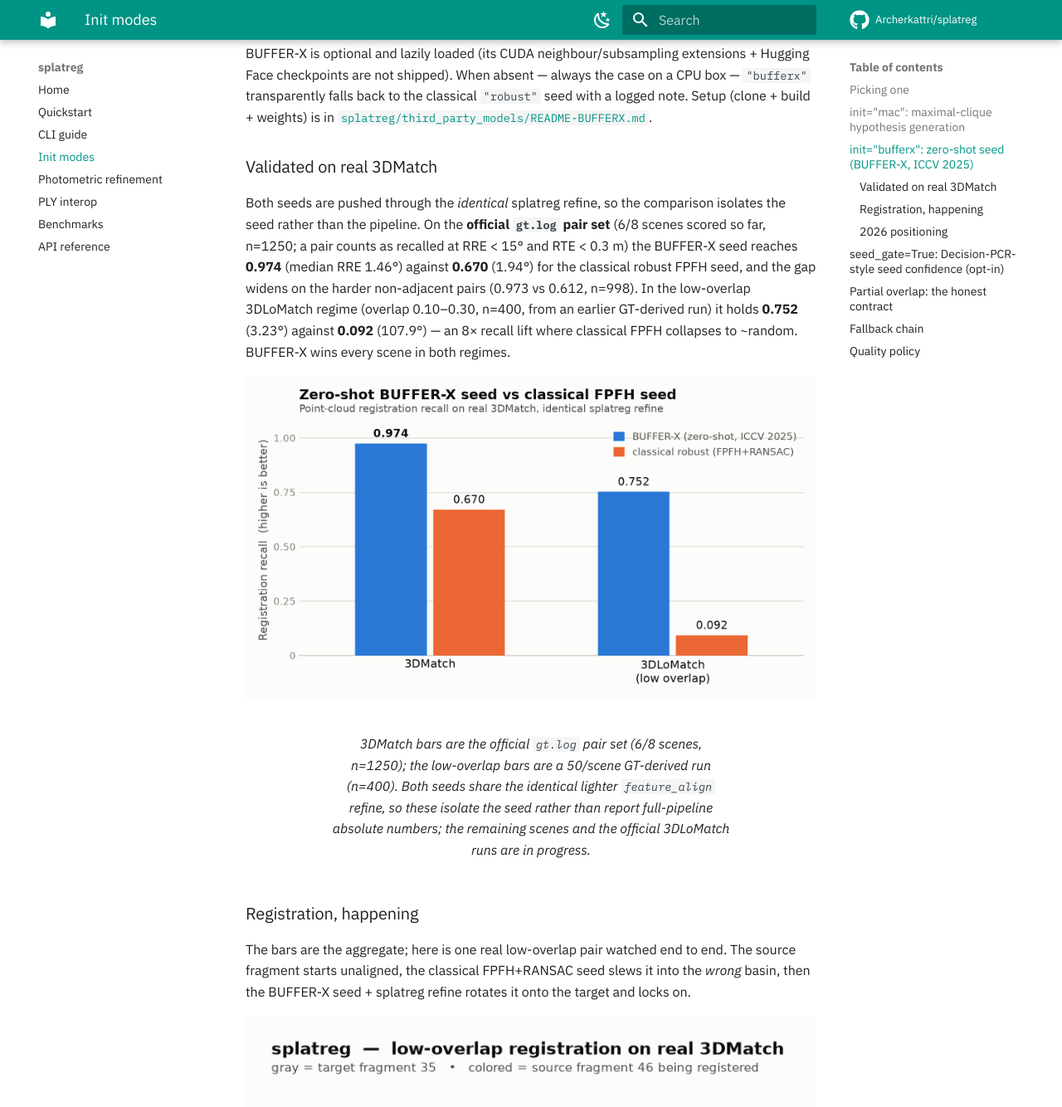
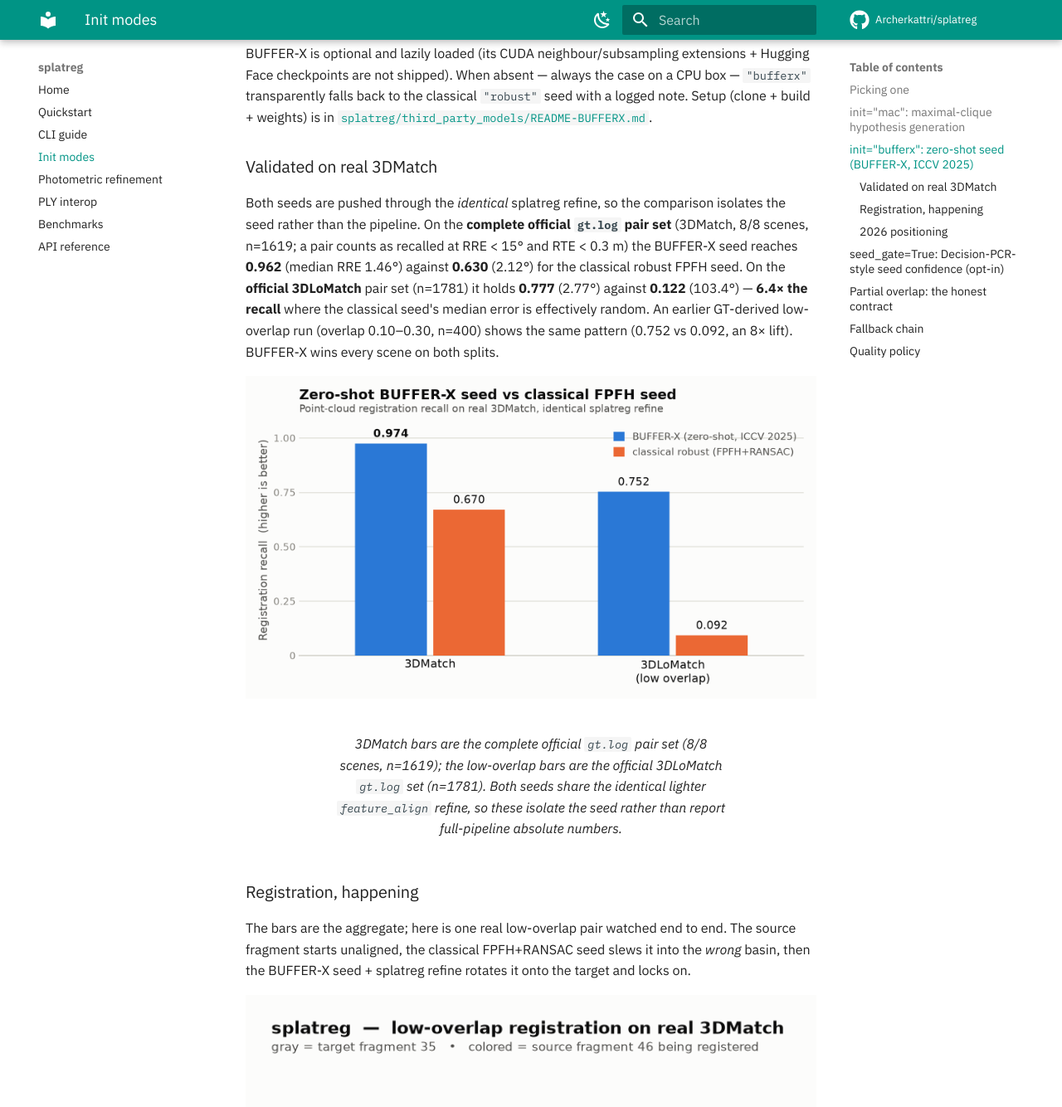
Before and after one commit to Archerkattri/splatreg, an MkDocs documentation site: the page built from docs_site/init-modes.md, in a window 1280 px wide and 1400 px high, scrolled down 2839 px. Shown: the top 1334 px of the window at 83% size. Built offline with MkDocs 1.6.1 and Material for MkDocs 9.7.7, drawn with Linux system fonts in a browser that asks for light colours; comment, search, counter and statistics services are not loaded.

Commit message:
docs: coherence pass for v1.4.0 (official 3DMatch/3DLoMatch numbers, purge interim figures)

```diff
--- a/docs_site/init-modes.md
+++ b/docs_site/init-modes.md
@@ -96,17 +96,17 @@ falls back to the classical `"robust"` seed with a logged note. Setup (clone + b
 ### Validated on real 3DMatch
 
 Both seeds are pushed through the *identical* splatreg refine, so the comparison isolates the seed
-rather than the pipeline. On the **official `gt.log` pair set** (6/8 scenes scored so far, n=1250;
-a pair counts as recalled at RRE < 15° and RTE < 0.3 m) the BUFFER-X seed reaches **0.974** (median
-RRE 1.46°) against **0.670** (1.94°) for the classical robust FPFH seed, and the gap widens on the
-harder non-adjacent pairs (0.973 vs 0.612, n=998). In the low-overlap 3DLoMatch regime (overlap
-0.10–0.30, n=400, from an earlier GT-derived run) it holds **0.752** (3.23°) against **0.092**
-(107.9°) — an 8× recall lift where classical FPFH collapses to ~random. BUFFER-X wins every scene
-in both regimes.
+rather than the pipeline. On the **complete official `gt.log` pair set** (3DMatch, 8/8 scenes,
+n=1619; a pair counts as recalled at RRE < 15° and RTE < 0.3 m) the BUFFER-X seed reaches **0.962**
+(median RRE 1.46°) against **0.630** (2.12°) for the classical robust FPFH seed. On the **official
+3DLoMatch** pair set (n=1781) it holds **0.777** (2.77°) against **0.122** (103.4°) — **6.4× the
+recall** where the classical seed's median error is effectively random. An earlier GT-derived
+low-overlap run (overlap 0.10–0.30, n=400) shows the same pattern (0.752 vs 0.092, an 8× lift).
+BUFFER-X wins every scene on both splits.
 
 <figure class="sr-figure" markdown="span">
   <img src="https://raw.githubusercontent.com/Archerkattri/splatreg/main/assets/bufferx_recall.png" alt="BUFFER-X zero-shot seed vs classical FPFH seed: registration recall on 3DMatch and the low-overlap regime">
-  <figcaption>3DMatch bars are the official <code>gt.log</code> pair set (6/8 scenes, n=1250); the low-overlap bars are a 50/scene GT-derived run (n=400). Both seeds share the identical lighter <code>feature_align</code> refine, so these isolate the seed rather than report full-pipeline absolute numbers; the remaining scenes and the official 3DLoMatch runs are in progress.</figcaption>
+  <figcaption>3DMatch bars are the complete official <code>gt.log</code> pair set (8/8 scenes, n=1619); the low-overlap bars are the official 3DLoMatch <code>gt.log</code> set (n=1781). Both seeds share the identical lighter <code>feature_align</code> refine, so these isolate the seed rather than report full-pipeline absolute numbers.</figcaption>
 </figure>
 
 ### Registration, happening
```
Also changed, not shown: README.md (+2 -2 lines), docs_site/cli.md (+2 -2 lines), docs_site/index.md (+2 -2 lines), docs_site/photometric.md (+1 -1 lines).
